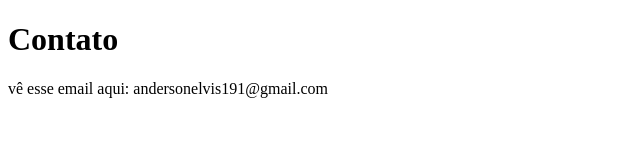
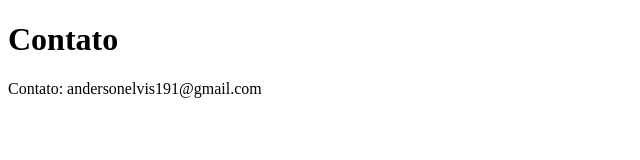
Before and after one commit to AapophisSs/sistema-de-cadastro, a plain HTML site: page contato.html in a window 1280 px wide. Shown: the whole page, without its empty margins (0-640 px from the left). Drawn offline with Linux system fonts and the light colour scheme.

Commit message:
mudando o contato

```diff
--- a/contato.html
+++ b/contato.html
@@ -8,6 +8,6 @@
 </head>
 <body>
     <h1>Contato</h1>
-    <p>vê esse email aqui: andersonelvis191@gmail.com</p>
+    <p>Contato: andersonelvis191@gmail.com</p>
 </body>
 </html>
```
